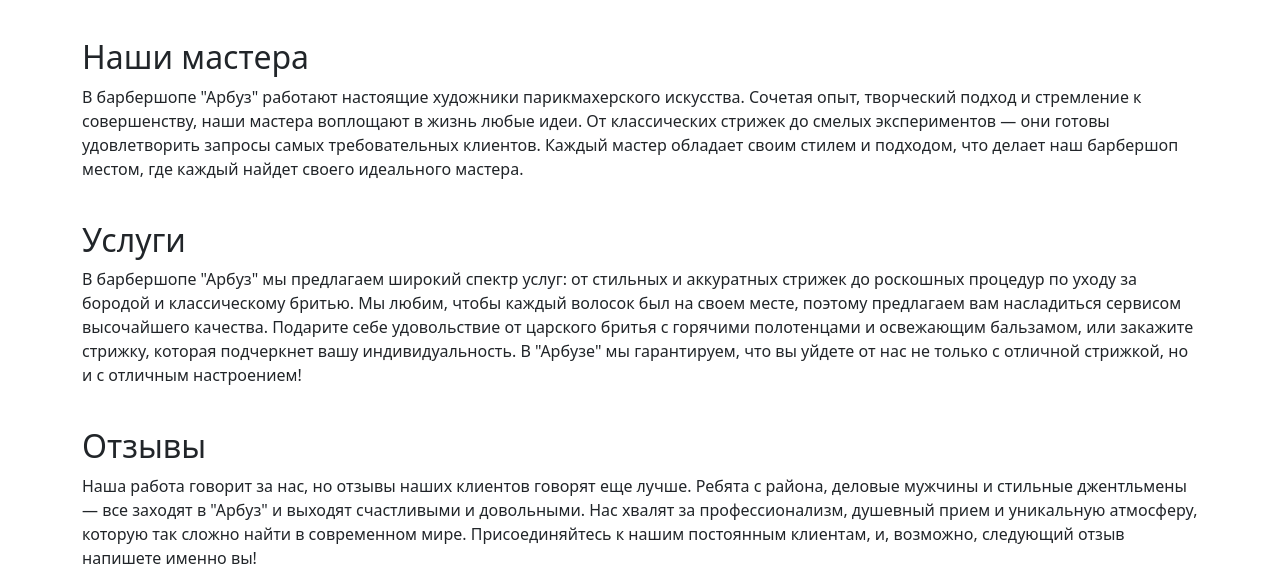
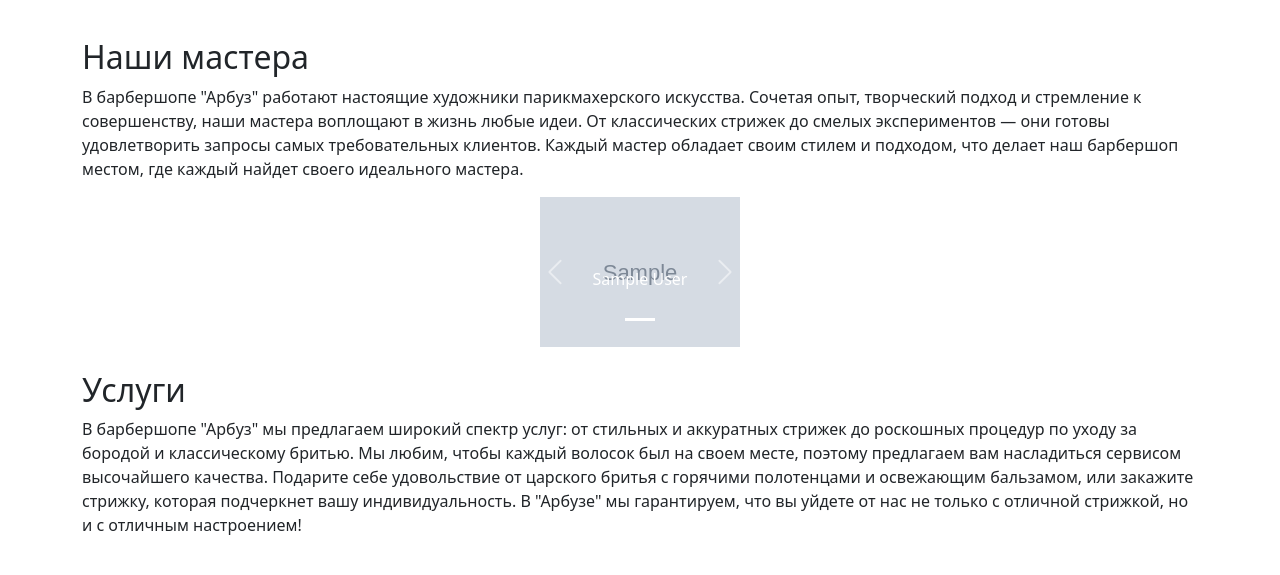
Before and after one commit to Vitaliy-2/django_consult, a Django app: page / in a window 1280 px wide. Shown: the part 224-799 px from the top of the page. Run offline with Django 5.2, Linux system fonts and the light colour scheme; tables that the repository leaves empty hold one stand-in row (values such as "Sample post"); grey boxes marked "Sample" are stand-in pictures.

Commit message:
Добавление "карусели"

```diff
--- a/core/templates/base.html
+++ b/core/templates/base.html
@@ -19,7 +19,12 @@
     <link rel="stylesheet"
     href="https://cdn.jsdelivr.net/npm/bootstrap-icons@1.11.3/font/bootstrap-icons.min.css"/>
 
-
+    <style>
+        .carousel {
+            max-width: 200px
+            {% comment %} justify-content: center; {% endcomment %}
+        }
+    </style>
 </head>
 <body>
     <header class="sticky-top">{% block header %} {% endblock %}</header>
--- a/core/templates/main.html
+++ b/core/templates/main.html
@@ -63,7 +63,7 @@
                 <div class="carousel-item {% if forloop.first %}active{% endif %}">
                     <img src="{{ master.photo.url }}" class="d-block w-100" alt="{{ master.first_name }} {{ master.last_name }}">
                 <div class="carousel-caption d-none d-md-block">
-                    <h5>{{ master.first_name }} {{ master.last_name }}</h5>
+                    <p>{{ master.first_name }} {{ master.last_name }}</p>
                 </div>
                 </div>
                 {% endfor %}
--- a/core/views.py
+++ b/core/views.py
@@ -1,9 +1,11 @@
 from django.shortcuts import render, redirect
 from .forms import VisitForm
-from .models import Visit
+from .models import Visit, Master
 
 
 def main(request):
+    # Мастера для карусели фоточек (в форму данные берутся и по мастерам и по услугам автоматически)
+    masters = Master.objects.all()
     if request.method == 'POST':
         form = VisitForm(request.POST)
         # метод is_valid - проверяет все ли поля заполнены корректно,
@@ -20,7 +22,7 @@ def main(request):
     else:
         form = VisitForm()
 
-    return render(request, 'main.html', {'form': form})
+    return render(request, 'main.html', {'form': form, 'masters': masters})
 
 
 def thanks(request):
```
